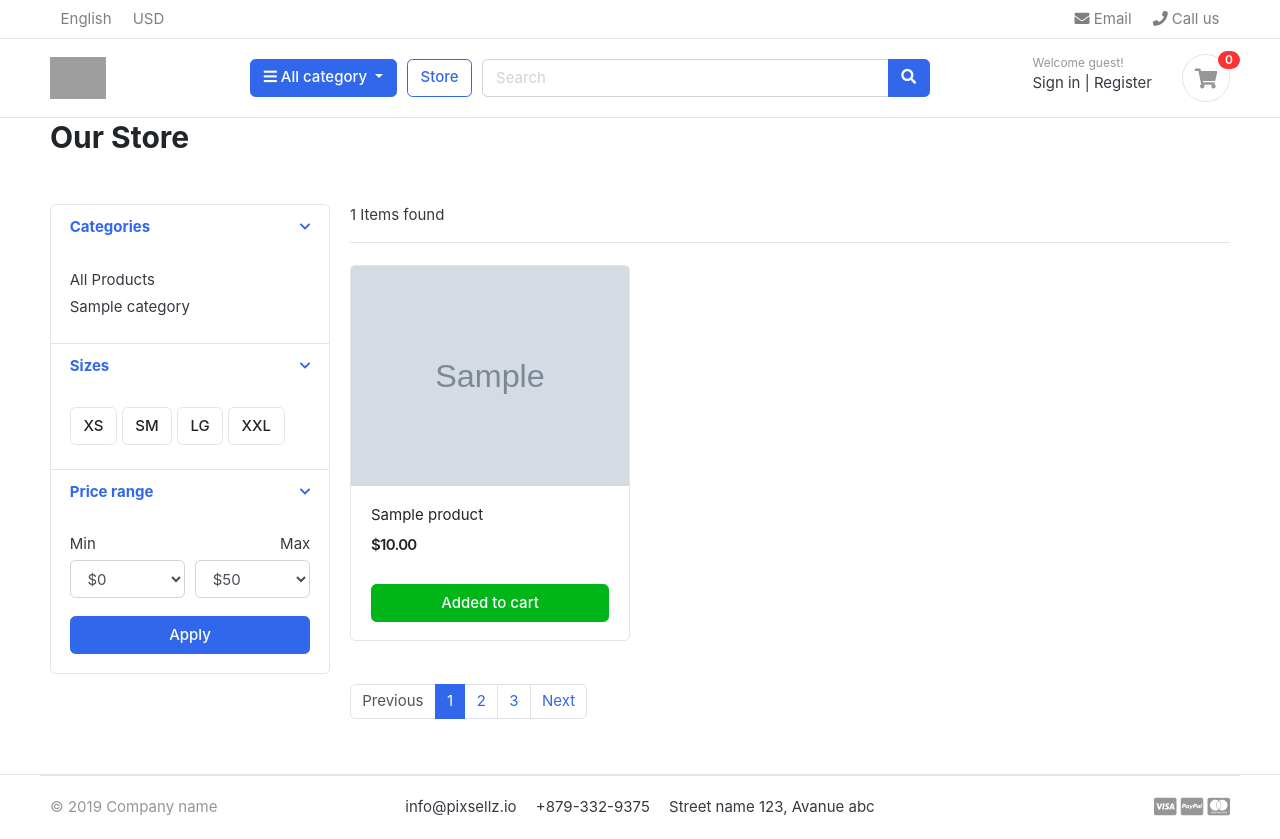
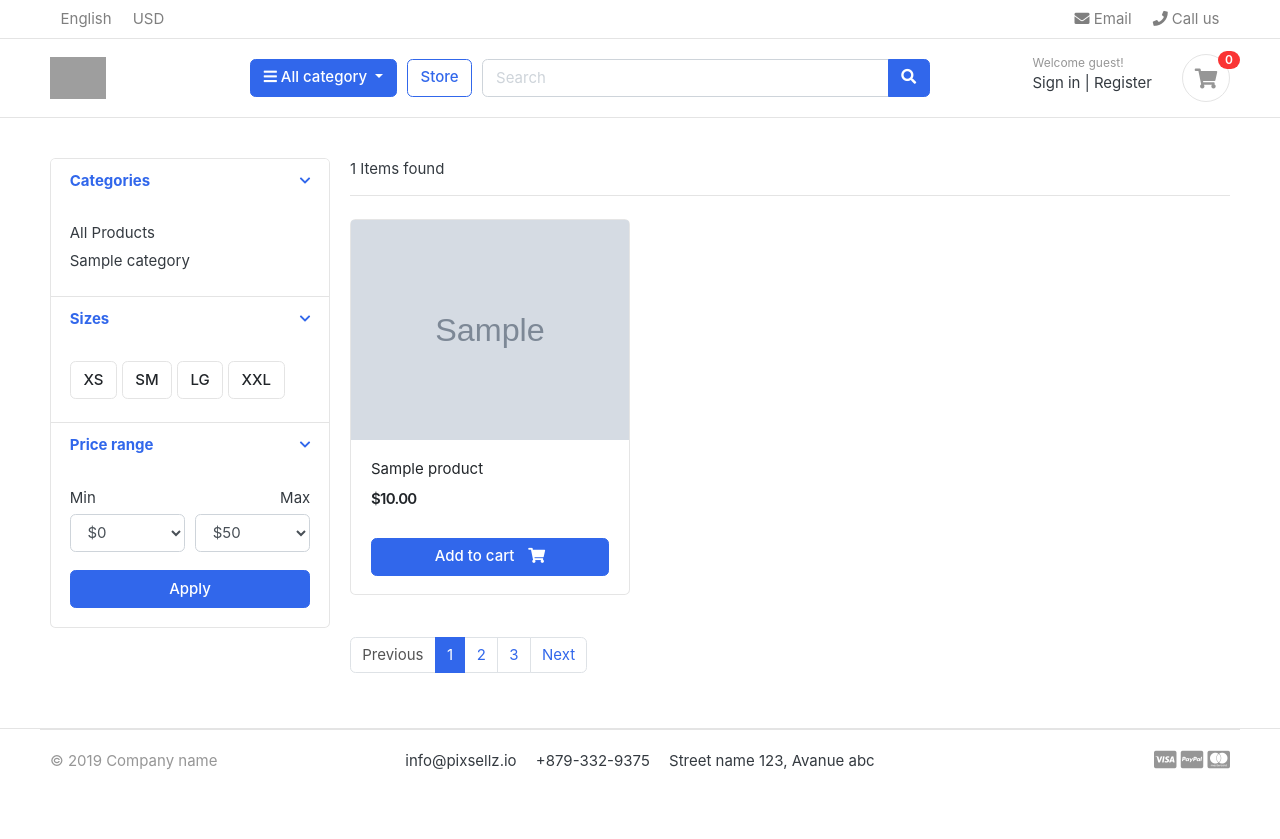
Before and after one commit to parsedom/estore, a Django app: page /store/ in a window 1280 px wide. After the commit the page ends 770 px from the top, so only its background shows below. Run offline with Django 3.2, Linux system fonts and the light colour scheme; tables that the repository leaves empty hold one stand-in row (values such as "Sample post"); grey boxes marked "Sample" are stand-in pictures; some libraries are stand-ins or nearby versions; some web fonts are replaced; grey boxes are pictures that could not be loaded.

Commit message:
cart add/edit/update functanility added from different page

```diff
--- a/templates/store/store.html
+++ b/templates/store/store.html
@@ -6,7 +6,7 @@
 {% block content %}
     <!-- ========================= SECTION PAGETOP ========================= -->
     <div class="container">
-        <h2 class="title-page">Our Store</h2>
+        {#        <h2 class="title-page">Our Store</h2>#}
 
     </div> <!-- container //  -->
 
@@ -146,7 +146,11 @@
                                                 <del class="price-old"></del>
                                             </div> <!-- price-wrap.// -->
                                         </div>
-                                        <a href="#" class="btn btn-block btn-success">Added to cart </a>
+                                        <a href="{% url 'carts:add_cart' product.id %}"
+                                           class="btn  btn-block btn-primary"> <span
+                                                class="text">Add to cart</span> <i class="fas fa-shopping-cart"></i>
+                                        </a>
+                                        {#                                        <a href="#" class="btn btn-block btn-success">Added to cart </a>#}
                                     </figcaption>
                                 </figure>
                             </div> <!-- col.// -->
```
Also changed, not shown: templates/store/cart.html (+21 -6 lines).
